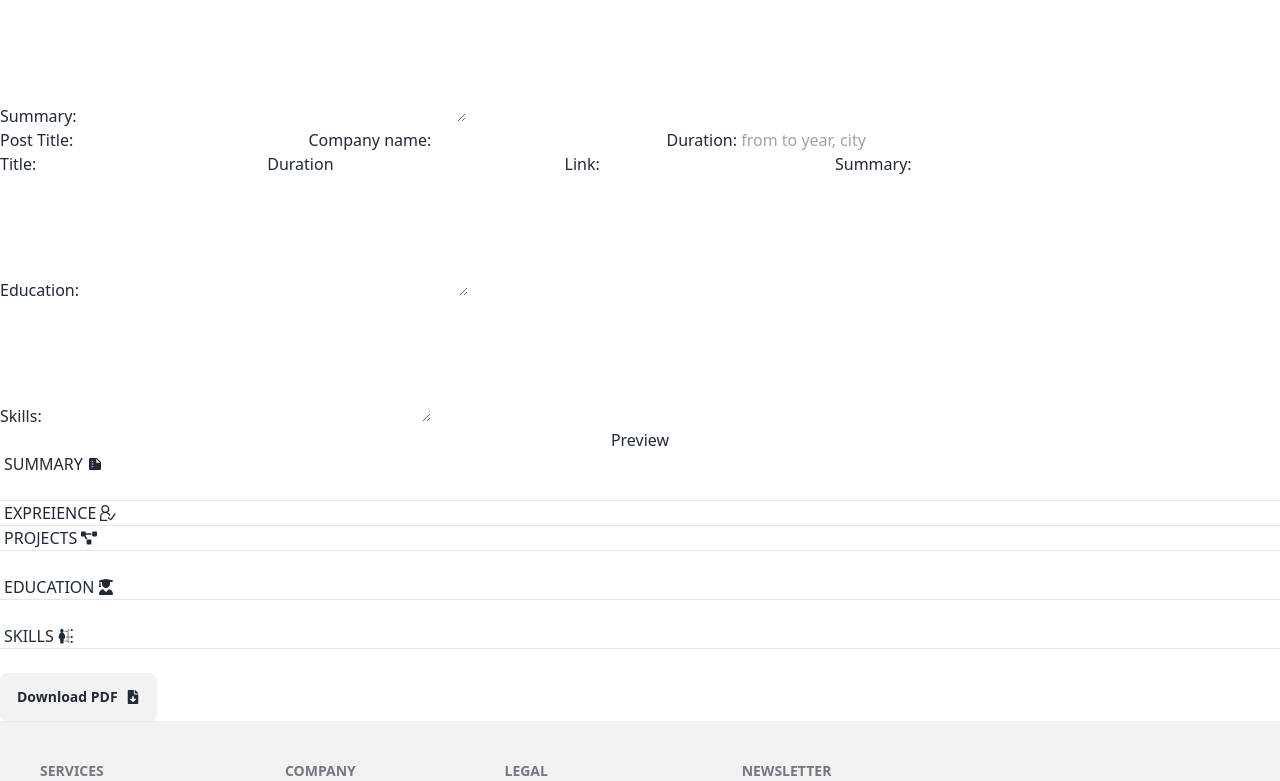
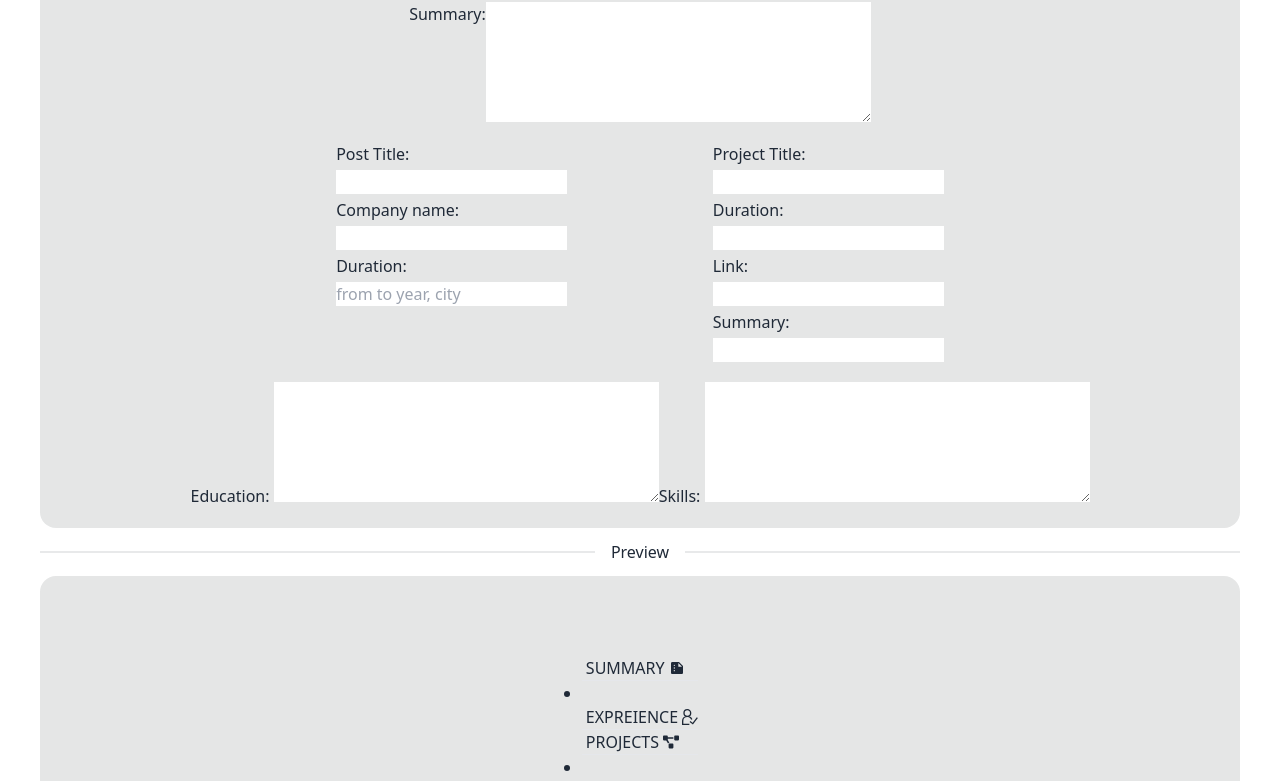
Before and after one commit to MUHAMMADSabbirHossain/personal-portfolio, a React (Vite) app in the folder Personal-Portfolios-FrontEnd/: page /resume in a window 1280 px wide. Shown: the part 298-1079 px from the top of the page. Built offline with nearby package versions, Linux system fonts and the light colour scheme.

Commit message:
firebase | company | divider | page element rearrange: build and deployed; property fixed; components added; by adding divider... successfully

```diff
--- a/Personal-Portfolios-FrontEnd/src/pages/Resume.jsx
+++ b/Personal-Portfolios-FrontEnd/src/pages/Resume.jsx
@@ -22,7 +22,7 @@ const Resume = () => {
         github: "",
         summary: "",
         postTitle: "",
-        compayName: "",
+        companyName: "",
         duration: "",
         projectTitle: "",
         projectDuration: "",
@@ -32,7 +32,7 @@ const Resume = () => {
         skills: "",
     });
 
-    const { name, age, location, email, phone, linkedin, github, summary, postTitle, compayName, duration, projectTitle, projectDuration, projectLink, porjectSummary, education, skills } = resumeInfo;
+    const { name, age, location, email, phone, linkedin, github, summary, postTitle, companyName, duration, projectTitle, projectDuration, projectLink, porjectSummary, education, skills } = resumeInfo;
 
     function handleResumeForm(event) {
         setResumeInfo((prev) => {
@@ -45,9 +45,13 @@ const Resume = () => {
     }
 
     return (
-        <div>
+        <div className='mx-10'>
             <h1 className="text-5xl text-center font-bold">Resume...</h1>
 
+            <div className="flex flex-col w-full border-opacity-50">
+                <div className="grid card bg-base-300 rounded-box place-items-center">
+
+                    {/* input */}
                     <section>
                         <form >
                             {/* basic info */}
@@ -76,32 +80,32 @@ const Resume = () => {
                             </div>
 
                             {/* summary */}
-                    <div>
+                            <div className='flex justify-center'>
                                 <label htmlFor="summary">Summary: </label>
+                                <textarea name="summary" id="summary" cols="40" rows="5" onChange={handleResumeForm} defaultValue={summary} placeholder=''></textarea>
                                 {/* <input type="text" name='' id='summary' placeholder='' onChange={handleResumeForm} /> */}
-
-                        <textarea name="summary" id="summary" cols="40" rows="5" onChange={handleResumeForm} defaultValue={summary} placeholder=''></textarea>
                             </div>
 
+                            <div className='flex flex-col md:flex-row justify-evenly my-5'>
                                 {/* experience */}
-                    <div className=''>
+                                <div className='flex flex-col space-y-1' >
                                     <label htmlFor="postTitle">Post Title: </label>
                                     <input type="text" name="postTitle" id="postTitle" placeholder='' onChange={handleResumeForm} />
 
-                        <label htmlFor="company-name">Company name: </label>
-                        <input type="text" name="" id="company-name" placeholder='' onChange={handleResumeForm} />
+                                    <label htmlFor="companyName">Company name: </label>
+                                    <input type="text" name="" id="companyName" placeholder='' onChange={handleResumeForm} />
 
                                     <label htmlFor="duration">Duration: </label>
                                     <input type="text" name="" id="duration" placeholder='from to year, city' onChange={handleResumeForm} />
                                 </div>
 
                                 {/* projects */}
-                    <div className=''>
-                        <label htmlFor="projectTitle">Title:
+                                <div className='flex flex-col space-y-1'>
+                                    <label htmlFor="projectTitle">Project Title:
                                     </label>
                                     <input type="text" name="" id="projectTitle" placeholder='' onChange={handleResumeForm} />
 
-                        <label htmlFor="projectDuration">Duration</label>
+                                    <label htmlFor="projectDuration">Duration: </label>
                                     <input type="text" name="" id="projectDuration" placeholder='' onChange={handleResumeForm} />
 
                                     <label htmlFor="projectLink">Link: </label>
@@ -110,7 +114,9 @@ const Resume = () => {
                                     <label htmlFor="porjectSummary">Summary: </label>
                                     <input type="text" name="" id="porjectSummary" onChange={handleResumeForm} />
                                 </div>
+                            </div>
 
+                            <div className='flex flex-col md:flex-row justify-evenly my-5'>
                                 {/* education */}
                                 <div>
                                     <label htmlFor="education">Education: </label>
@@ -122,16 +128,20 @@ const Resume = () => {
                                     <label htmlFor="skills">Skills: </label>
                                     <textarea name="" id="skills" cols="40" rows="5" placeholder='' defaultValue="" onChange={handleResumeForm}></textarea>
                                 </div>
+                            </div>
                         </form>
                     </section>
+                </div>
 
+                <div className="divider">Preview</div>
+
+                <div className="grid card bg-base-300 rounded-box place-items-center mb-5">
                     <section>
-                <h2 className='text-center'>Preview</h2>
-                <div ref={componentRef} >
+                        <div ref={componentRef} className='m-20'>
                             {/* basic info */}
                             <div>
                                 <h2 className='text-center font-bold'>{name}</h2>
-                        <div className='flex justify-evenly'>
+                                <div className='flex justify-evenly flex-wrap'>
                                     {
                                         location &&
                                         <span className='flex items-center'>
@@ -176,8 +186,8 @@ const Resume = () => {
                                 < div className='flex items-center'>
                                     <h2 className="uppercase mx-1">summary</h2><MdSummarize />
                                 </div>
+                                <hr />
                                 <summary>{summary}</summary>
-                        <hr />
                             </div>
 
                             {/* experience */}
@@ -186,9 +196,11 @@ const Resume = () => {
                                     <h2 className="uppercase mx-1">expreience</h2><GrUserExpert />
                                 </div>
                                 <hr />
+                                <div className='flex justify-between'>
                                     <p>{postTitle}</p>
-                        <p>{compayName}</p>
                                     <p>{duration}</p>
+                                </div>
+                                <p>{companyName}</p>
                             </div>
 
                             {/* projects */}
@@ -197,8 +209,10 @@ const Resume = () => {
                                     <h2 className="uppercase mx-1">projects</h2><FaProjectDiagram />
                                 </div>
                                 <hr />
+                                <div className='flex justify-between'>
                                     <p>{projectTitle}</p>
                                     <p>{projectDuration}</p>
+                                </div>
                                 <p>{projectLink}</p>
                                 <summary>{porjectSummary}</summary>
                             </div>
@@ -221,11 +235,16 @@ const Resume = () => {
                                 <summary>{skills}</summary>
                             </div>
                         </div >
-                <button className="btn" onClick={handlePrint}>
+                        <div className='flex justify-center'>
+                            <button className="btn m-2" onClick={handlePrint}>
                                 Download PDF
                                 <FaFileDownload />
                             </button>
+                        </div>
                     </section >
+                </div>
+            </div>
+
         </div >
     );
 };
```
Lines whose indentation alone changed are shown as unchanged.
